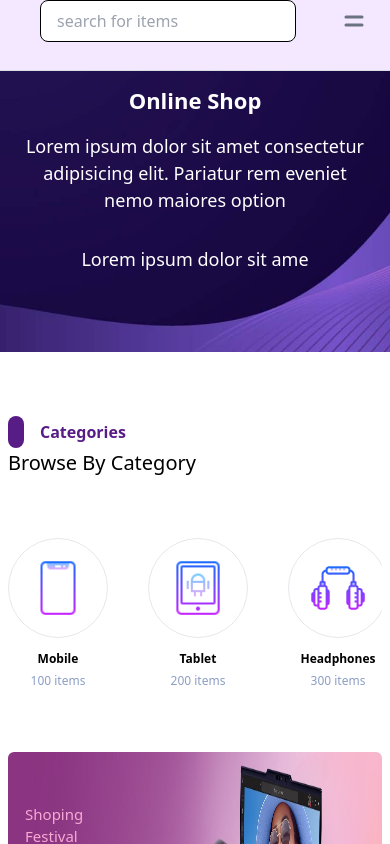
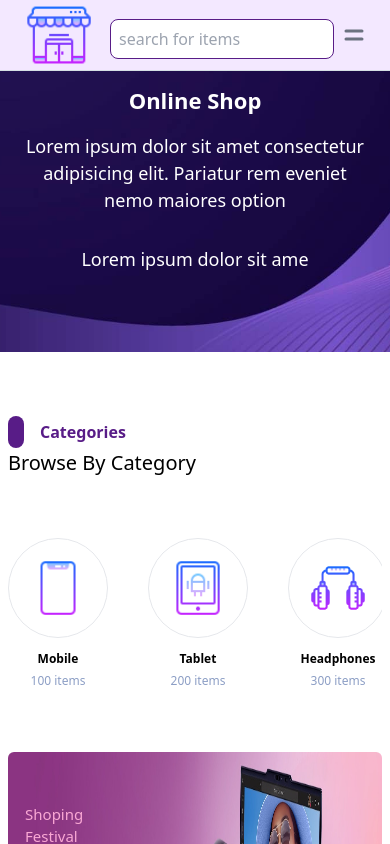
Before and after one commit to faramarz-dev/Online-Shop, a Next.js app: page / in a window 390 px wide. Shown: the top 844 px of the page. Built offline with nearby package versions, Linux system fonts and the light colour scheme.

Commit message:
add alls

```diff
--- a/src/app/_components/header/header.tsx
+++ b/src/app/_components/header/header.tsx
@@ -22,7 +22,7 @@ export const Header: React.FC = () => {
           <div className="header__nav ">
             <div className="header-logo">
               {/* Logo */}
-              <Link href="/" className="hidden w-32 md:inline-block lg:w-40">
+              <Link href="/" className="w-40">
                 <Image
                   src="/images/logo/logo1.png"
                   alt="logo"
@@ -36,7 +36,7 @@ export const Header: React.FC = () => {
                 <input
                   type="text"
                   placeholder="search for items"
-                  className="px-4 py-2 w-64 border rounded-lg border-black focus:border-2 focus:border-purple-600 outline-none"
+                  className="px-2 py-2 lg:w-64 lg:h-12 xs:w-56 xs:h-10 border rounded-lg border-purple-900 focus:border-2 focus:border-purple-600 outline-none"
                 />
               </div>
 
--- a/src/tailwind/components/header.css
+++ b/src/tailwind/components/header.css
@@ -1,13 +1,13 @@
 .header-wrapper {
-  @apply top-0  z-[999] w-full fixed [@media(min-width:1600px)]:max-w-[2000px]  border-b border-shop-gray-border bg-purple-100 dark:bg-purple-500 ;
+  @apply top-0  z-[999] w-full fixed [@media(min-width:1600px)]:max-w-[2000px]  border-b border-shop-gray-border bg-purple-100 dark:bg-purple-950 ;
   .header-wrapper__header {
     @apply containerD mx-auto h-[70px] px-6;
     .header__nav {
-      @apply lg:flex lg:items-center  ;
+      @apply lg:flex ;
       .header-logo {
         @apply flex h-full items-center justify-between;
         .header__search-box {
-          @apply ml-4 inline-flex lg:mt-2;
+          @apply mt-2 mr-2;
         }
         .toggle-btn {
           @apply text-gray-500 hover:text-gray-600 focus:text-gray-600 focus:outline-none dark:text-gray-200 dark:hover:text-gray-400 dark:focus:text-gray-400;
```
